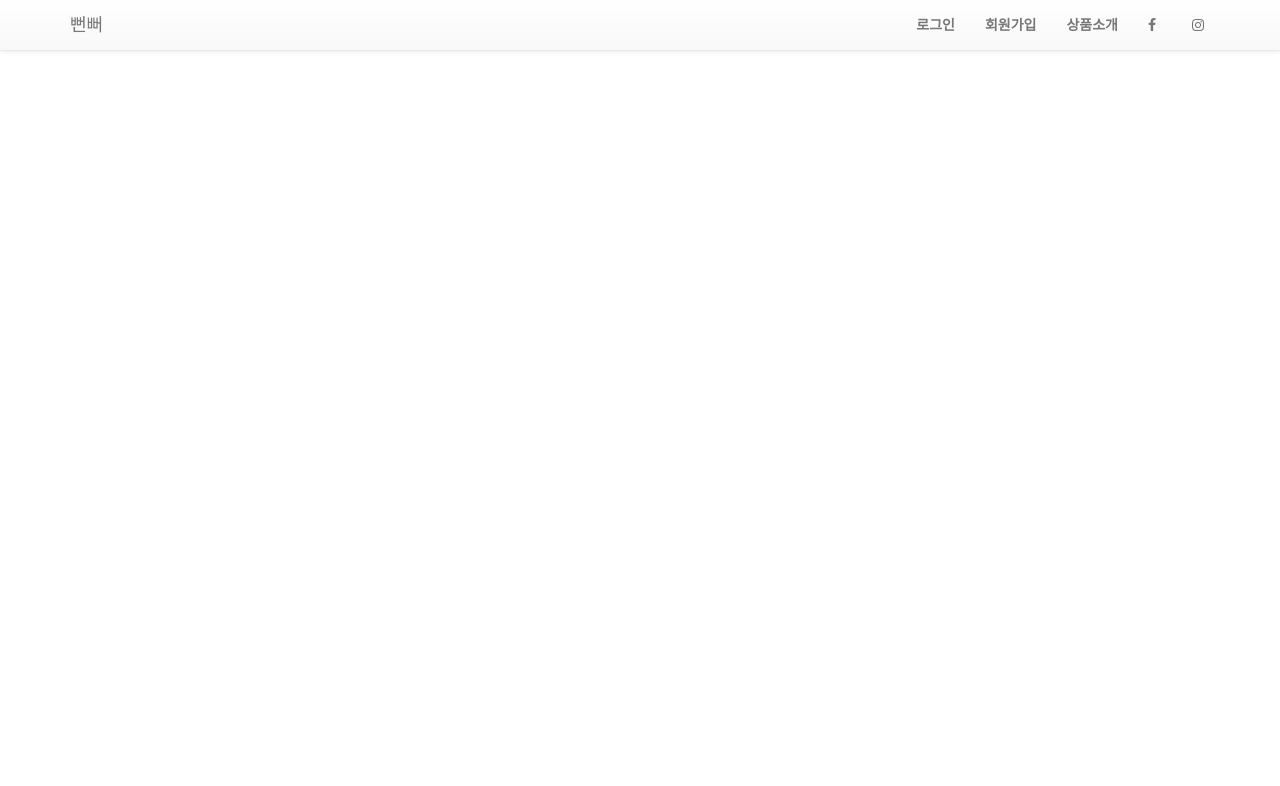
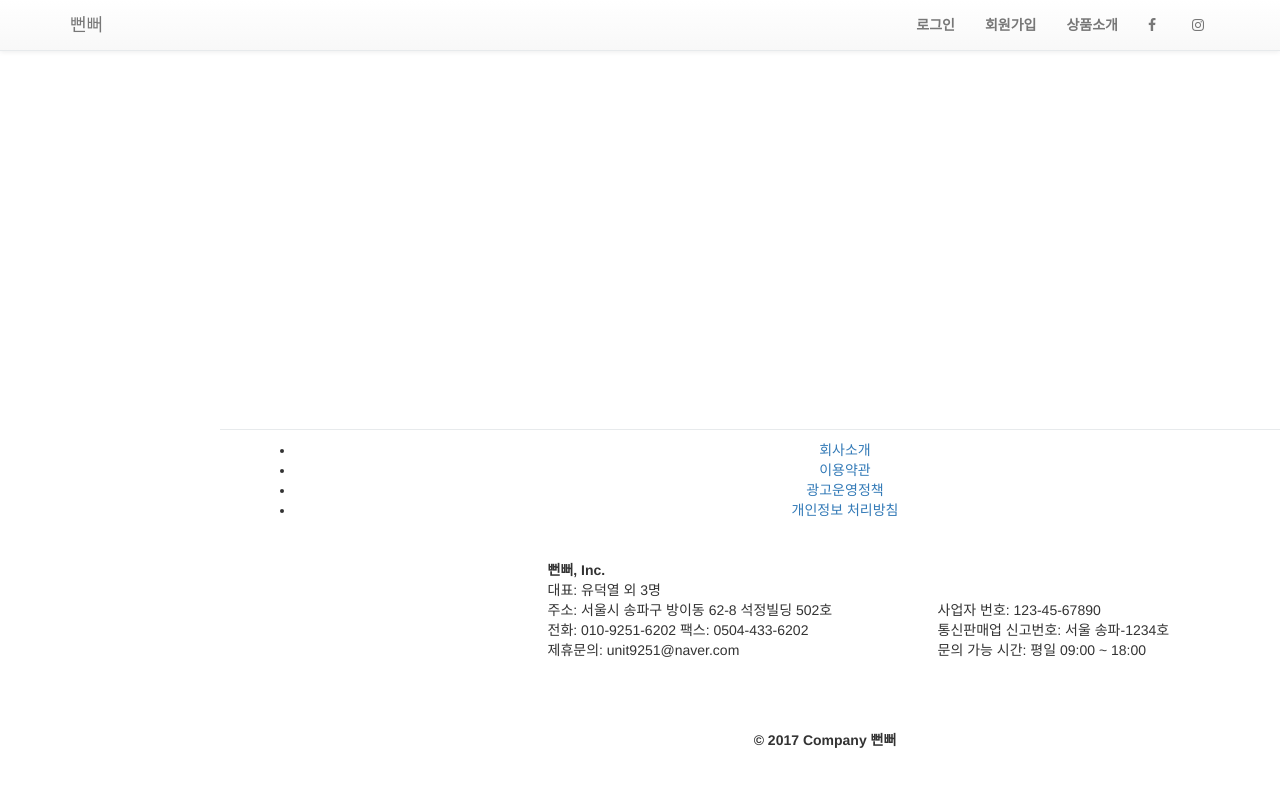
Before and after one commit to bestseob93/funfur-react, a React app: page / in a window 1280 px wide. Shown: the top 786 px of the page. Built offline with nearby package versions, Linux system fonts and the light colour scheme.

Commit message:
react router testing #2 170623_1334

```diff
--- a/config/webpack.config.dev.js
+++ b/config/webpack.config.dev.js
@@ -76,7 +76,7 @@ module.exports = {
     // We placed these paths second because we want `node_modules` to "win"
     // if there are any conflicts. This matches Node resolution mechanism.
     // https://github.com/facebookincubator/create-react-app/issues/253
-    modules: ['node_modules', paths.appNodeModules].concat(
+    modules: ['node_modules', paths.appSrc, paths.appNodeModules].concat(
       // It is guaranteed to exist because we tweak it in `env.js`
       process.env.NODE_PATH.split(path.delimiter).filter(Boolean)
     ),
--- a/config/webpack.config.prod.js
+++ b/config/webpack.config.prod.js
@@ -74,7 +74,7 @@ module.exports = {
     // We placed these paths second because we want `node_modules` to "win"
     // if there are any conflicts. This matches Node resolution mechanism.
     // https://github.com/facebookincubator/create-react-app/issues/253
-    modules: ['node_modules', paths.appNodeModules].concat(
+    modules: ['node_modules', paths.appSrc, paths.appNodeModules].concat(
       // It is guaranteed to exist because we tweak it in `env.js`
       process.env.NODE_PATH.split(path.delimiter).filter(Boolean)
     ),
--- /dev/null
+++ b/src/components/Base/Footer.js
@@ -0,0 +1,51 @@
+import React, { Component } from 'react';
+
+class Footer extends Component {
+    render() {
+        return (
+            <footer className="footer fixed">
+                <div className="section">
+                    <div className="container">
+                        <div className="row m-b-lg">
+                            <div className="col-lg-12 text-center" >
+                                <ul className="style">
+                                    <li><a target="_blank" href="http://intro.funfur.kr/">회사소개</a></li>
+                                    <li><a href="#">이용약관</a></li>
+                                    <li><a href="#">광고운영정책</a></li>
+                                    <li><a href="#">개인정보 처리방침</a></li>
+                                </ul>
+                            </div>
+                        </div>
+
+                        <div className="navy-line"></div>
+
+                        <div className="row m-b-lg">
+                            <div className="col-lg-4 col-lg-offset-3">
+                                <p>
+                                    {/*<!-- <img res="img/funfur-icon.png"> -->*/}
+                                    <strong><span className="navy">뻔뻐, Inc.</span></strong><br/> 대표: 유덕열 외 3명<br/> 주소: 서울시 송파구 방이동 62-8 석정빌딩 502호 <br/> 전화: 010-9251-6202 팩스: 0504-433-6202 <br/> 제휴문의: unit9251@naver.com
+                                </p>
+                            </div>
+
+                            <div className="col-lg-3">
+                                <p className="text-color">
+
+                                    <br/><br/> 사업자 번호: 123-45-67890<br/> 통신판매업 신고번호: 서울 송파-1234호<br/> 문의 가능 시간: 평일 09:00 ~ 18:00
+                                </p>
+                            </div>
+                        </div>
+
+                        <div className="row">
+                            <div className="col-lg-8 col-lg-offset-2 text-center m-t-lg m-b-lg">
+                                <p><strong>&copy; 2017 Company 뻔뻐</strong></p>
+                            </div>
+                        </div>
+
+                    </div>
+                </div>
+            </footer>
+        );
+    }
+}
+
+export default Footer;
--- a/src/components/index.js
+++ b/src/components/index.js
@@ -1,5 +1,7 @@
-import Header from './Header';
+import Header from './Base/Header';
+import Footer from './Base/Footer';
 
 export {
-    Header
+    Header,
+    Footer
 };
--- a/src/App.js
+++ b/src/containers/App.js
@@ -4,16 +4,21 @@ import {
   Route
 } from 'react-router-dom';
 
-import logo from './logo.svg';
-import './App.css';
-import './styles/style.css';
-import { Header } from './components';
+import logo from 'logo.svg';
+import 'App.css';
+import 'styles/style.css';
+import { Header, Footer } from 'components';
+import { NoMatch } from 'containers';
 
 class App extends Component {
   render() {
     return (
       <Router>
+        <div>
           <Header/>
+          <Route component={NoMatch}/>
+          <Footer/>
+        </div>
       </Router>
     );
   }
--- /dev/null
+++ b/src/containers/NoMatch.js
@@ -0,0 +1,11 @@
+import React from 'react';
+
+const NoMatch = ({match}) => {
+    return (
+        <div>
+            404 Not Found
+        </div>
+    )
+};
+
+export default NoMatch;
--- /dev/null
+++ b/src/containers/index.js
@@ -0,0 +1,5 @@
+import NoMatch from './NoMatch';
+
+export {
+    NoMatch
+};
--- a/src/index.js
+++ b/src/index.js
@@ -1,14 +1,13 @@
 import React from 'react';
 import ReactDOM from 'react-dom';
-import App from './App';
+import App from 'containers/App';
 import registerServiceWorker from './registerServiceWorker';
 import './index.css';
-import jquery from 'jquery';
 
 import 'bootstrap/dist/css/bootstrap.css';
 import 'bootstrap/dist/css/bootstrap-theme.css';
 import 'font-awesome/css/font-awesome.css';
 import 'animate.css/animate.min.css';
 
-ReactDOM.render(<App />, document.getElementById('root'));
+ReactDOM.render(<App/>, document.getElementById('root'));
 registerServiceWorker();
--- a/src/styles/_base.scss
+++ b/src/styles/_base.scss
@@ -9,7 +9,6 @@ body {
 
 html, body {
   height: 100%;
-
 }
 
 body.full-height-layout #wrapper,
```
Also changed, not shown: src/components/Base/Header.js (renamed from src/components/Header.js), 1 other file (tests, documents, lock files or other folders).
